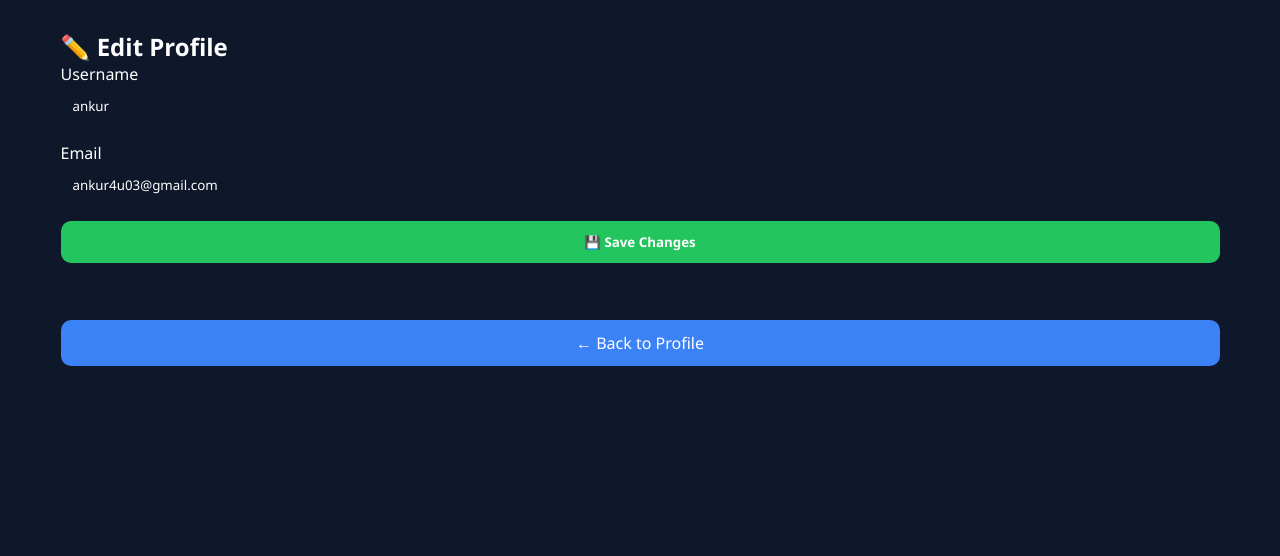
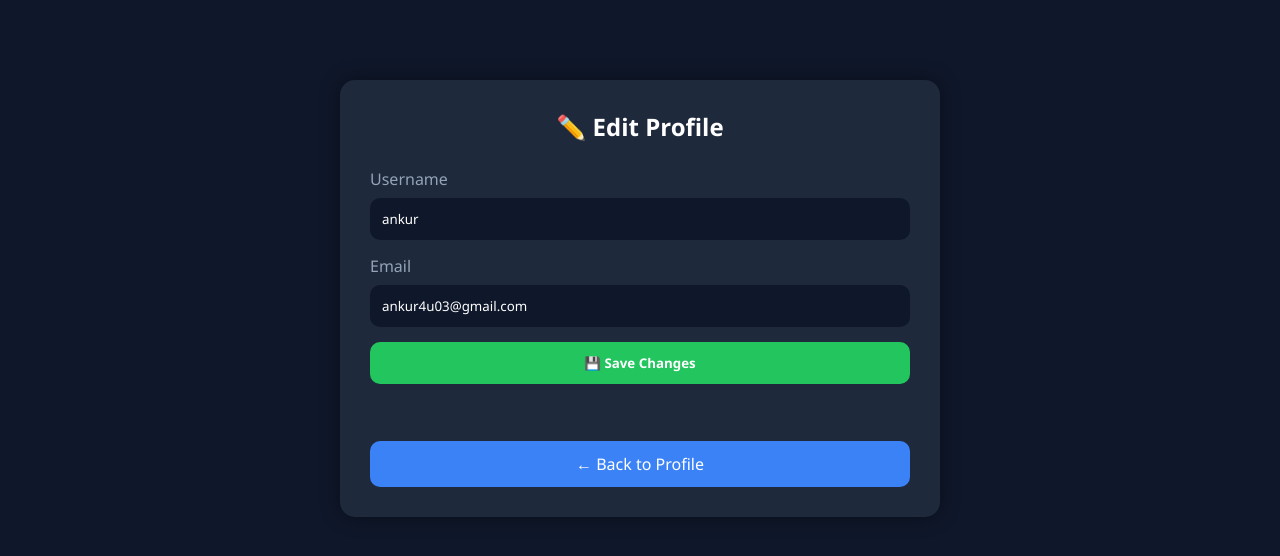
Before and after one commit to ankur4u03/expense-tracker-pro, a Flask app: page /edit-profile in a window 1280 px wide. Shown: the top 556 px of the page. Run offline with Flask 3, Linux system fonts and the light colour scheme; a user stored in the database is signed in; data comes from the database, SQL or seed files in the repository.

Commit message:
Header fixed

```diff
--- a/templates/edit_profile.html
+++ b/templates/edit_profile.html
@@ -9,14 +9,26 @@
 
 <style>
 
-    <style>
+    .profile-card{
+        max-width:600px;
+        margin:50px auto;
+        background:#1e293b;
+        padding:30px;
+        border-radius:15px;
+    }
 
-.profile-card{
+    .profile-card{
     max-width:600px;
     margin:50px auto;
     background:#1e293b;
     padding:30px;
     border-radius:15px;
+    box-shadow:0 0 20px rgba(0,0,0,0.4);
+}
+
+.profile-card h2{
+    text-align:center;
+    margin-bottom:25px;
 }
 
 .profile-card form{
@@ -27,6 +39,12 @@
 
 .profile-item{
     width:100%;
+}
+
+.profile-item label{
+    display:block;
+    margin-bottom:8px;
+    color:#94a3b8;
 }
 
 .profile-item input{
@@ -51,16 +69,14 @@
 
 .back-btn{
     display:block;
+    text-align:center;
     margin-top:15px;
-    text-align:center;
     background:#3b82f6;
     color:white;
     padding:12px;
     border-radius:10px;
     text-decoration:none;
 }
-
-</style>
 
 </style>
 
```
